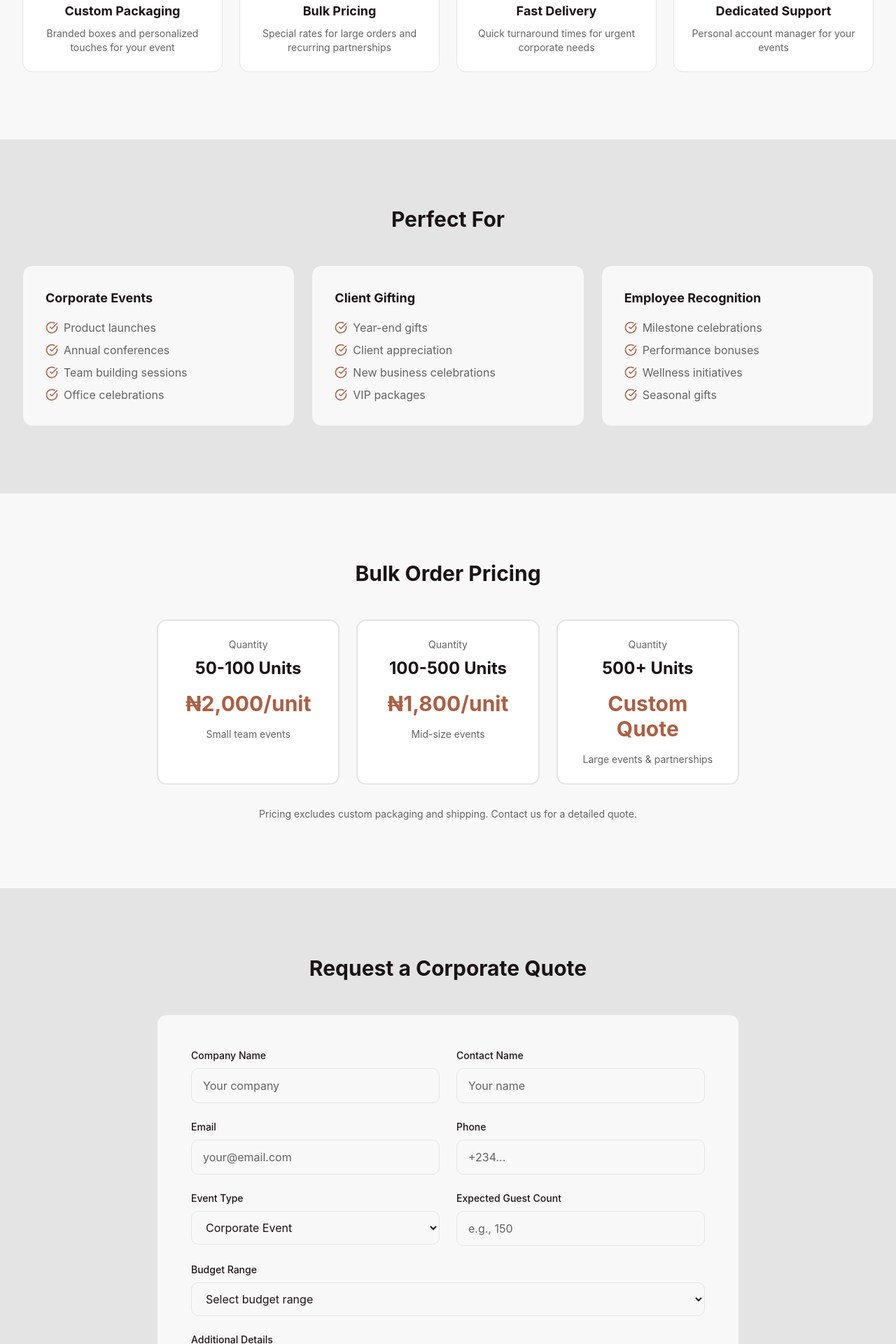
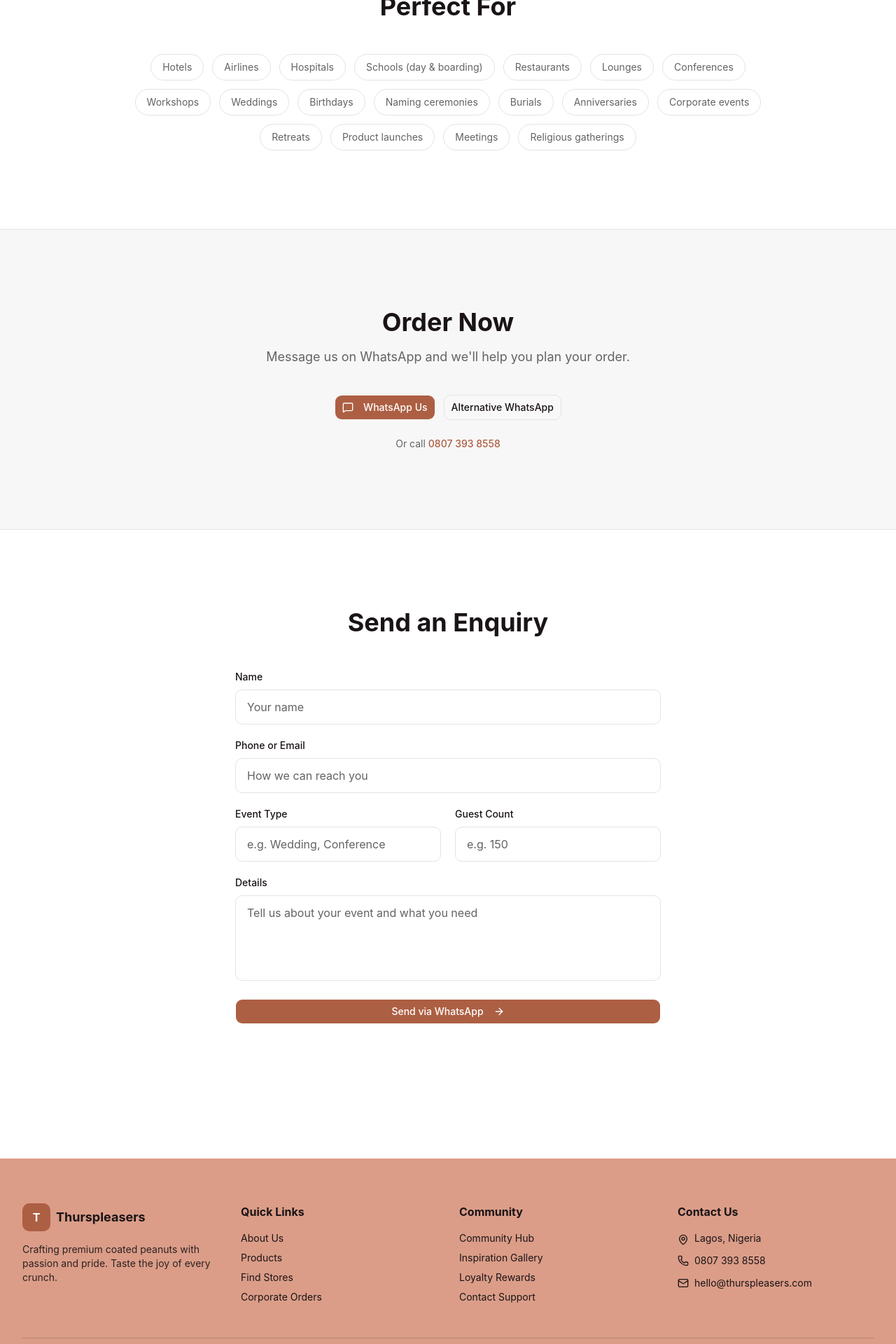
Before and after one commit to TobiWilliams001/Thurpleasers, a Next.js app: page /corporate in a window 1280 px wide. Shown: the part 640-2560 px from the top of the page at 70% size. Built offline with nearby package versions, Linux system fonts and the light colour scheme.

Commit message:
Rewrite corporate page to real event orders, drop invented pricing

```diff
--- a/app/corporate/page.tsx
+++ b/app/corporate/page.tsx
@@ -3,247 +3,181 @@
 import { Header } from '@/components/header'
 import { Footer } from '@/components/footer'
 import { Button } from '@/components/ui/button'
-import Link from 'next/link'
-import { CheckCircle, Gift, Users, Zap, ArrowRight } from 'lucide-react'
+import { ArrowRight, MessageSquare } from 'lucide-react'
 import { useState } from 'react'
+
+const perfectFor = [
+  'Hotels',
+  'Airlines',
+  'Hospitals',
+  'Schools (day & boarding)',
+  'Restaurants',
+  'Lounges',
+  'Conferences',
+  'Workshops',
+  'Weddings',
+  'Birthdays',
+  'Naming ceremonies',
+  'Burials',
+  'Anniversaries',
+  'Corporate events',
+  'Retreats',
+  'Product launches',
+  'Meetings',
+  'Religious gatherings',
+]
 
 export default function CorporatePage() {
   const [formData, setFormData] = useState({
-    companyName: '',
-    contactName: '',
-    email: '',
-    phone: '',
-    eventType: 'corporate-event',
+    name: '',
+    contact: '',
+    eventType: '',
     guestCount: '',
-    budget: '',
     message: '',
   })
 
   const handleSubmit = (e: React.FormEvent) => {
     e.preventDefault()
-    // In production, this would send to an API
-    const whatsappMessage = `Corporate Order Inquiry:
-Company: ${formData.companyName}
-Contact: ${formData.contactName}
-Email: ${formData.email}
-Phone: ${formData.phone}
-Event Type: ${formData.eventType}
-Guest Count: ${formData.guestCount}
-Budget: ${formData.budget}
-Message: ${formData.message}`
-
-    const encoded = encodeURIComponent(whatsappMessage)
-    window.open(`https://wa.me/2348073938558?text=${encoded}`, '_blank')
+    const whatsappMessage = `Event / Souvenir Enquiry:
+Name: ${formData.name}
+Contact: ${formData.contact}
+Event: ${formData.eventType}
+Guests: ${formData.guestCount}
+Details: ${formData.message}`
+    window.open(`https://wa.me/2348073938558?text=${encodeURIComponent(whatsappMessage)}`, '_blank')
   }
 
   return (
-    <main className="min-h-screen bg-background">
+    <main className="min-h-screen bg-white text-foreground">
       <Header />
 
       {/* Hero */}
-      <section className="bg-gradient-to-br from-primary to-secondary text-primary-foreground py-16 md:py-24">
-        <div className="max-w-7xl mx-auto px-4 sm:px-6 lg:px-8">
-          <h1 className="text-4xl md:text-5xl font-bold mb-6">Corporate Solutions</h1>
-          <p className="text-xl opacity-95 max-w-3xl text-balance">
-            Perfect for corporate events, team celebrations, client gifts, and employee recognition.
-            Let Thurspleasers elevate your next corporate gathering.
+      <section className="border-b border-border bg-white">
+        <div className="max-w-4xl mx-auto px-4 sm:px-6 lg:px-8 py-20 md:py-28 text-center">
+          <span className="inline-block mb-4 text-sm font-medium tracking-wide text-primary uppercase">
+            Event &amp; Souvenir Orders
+          </span>
+          <h1 className="text-4xl md:text-5xl font-bold mb-6 text-balance">
+            Make Your Moments Special
+          </h1>
+          <p className="text-lg text-muted-foreground max-w-2xl mx-auto text-balance">
+            Make your events truly memorable with thoughtfully packaged Thurspleasers Coated
+            Peanuts — delightful, unforgettable mementos for your guests, clients, and
+            friends. Let&apos;s help you create lasting impressions that linger long after
+            the moment is gone.
           </p>
         </div>
       </section>
 
-      {/* Why Choose */}
-      <section className="py-16 md:py-24">
-        <div className="max-w-7xl mx-auto px-4 sm:px-6 lg:px-8">
-          <h2 className="text-3xl font-bold text-center mb-12">Why Corporate Partners Choose Thurspleasers</h2>
-          <div className="grid md:grid-cols-4 gap-6">
-            {[
-              { icon: Gift, title: 'Custom Packaging', desc: 'Branded boxes and personalized touches for your event' },
-              { icon: Users, title: 'Bulk Pricing', desc: 'Special rates for large orders and recurring partnerships' },
-              { icon: Zap, title: 'Fast Delivery', desc: 'Quick turnaround times for urgent corporate needs' },
-              { icon: CheckCircle, title: 'Dedicated Support', desc: 'Personal account manager for your events' },
-            ].map((feature, idx) => (
-              <div key={idx} className="bg-card border border-border rounded-xl p-6 text-center">
-                <feature.icon size={32} className="text-primary mx-auto mb-4" />
-                <h3 className="font-bold text-lg mb-2">{feature.title}</h3>
-                <p className="text-sm text-muted-foreground">{feature.desc}</p>
-              </div>
+      {/* Perfect For */}
+      <section className="bg-white">
+        <div className="max-w-5xl mx-auto px-4 sm:px-6 lg:px-8 py-20 md:py-28">
+          <h2 className="text-3xl md:text-4xl font-bold text-center mb-12">Perfect For</h2>
+          <div className="flex flex-wrap justify-center gap-3">
+            {perfectFor.map((item) => (
+              <span
+                key={item}
+                className="rounded-full border border-border px-4 py-2 text-sm text-muted-foreground"
+              >
+                {item}
+              </span>
             ))}
           </div>
         </div>
       </section>
 
-      {/* Use Cases */}
-      <section className="py-16 md:py-24 bg-muted">
-        <div className="max-w-7xl mx-auto px-4 sm:px-6 lg:px-8">
-          <h2 className="text-3xl font-bold text-center mb-12">Perfect For</h2>
-          <div className="grid md:grid-cols-3 gap-6">
-            {[
-              {
-                title: 'Corporate Events',
-                items: ['Product launches', 'Annual conferences', 'Team building sessions', 'Office celebrations'],
-              },
-              {
-                title: 'Client Gifting',
-                items: ['Year-end gifts', 'Client appreciation', 'New business celebrations', 'VIP packages'],
-              },
-              {
-                title: 'Employee Recognition',
-                items: ['Milestone celebrations', 'Performance bonuses', 'Wellness initiatives', 'Seasonal gifts'],
-              },
-            ].map((useCase, idx) => (
-              <div key={idx} className="bg-background rounded-xl p-8 border border-border">
-                <h3 className="font-bold text-lg mb-4">{useCase.title}</h3>
-                <ul className="space-y-2">
-                  {useCase.items.map((item, i) => (
-                    <li key={i} className="flex items-center gap-2 text-muted-foreground">
-                      <CheckCircle size={18} className="text-primary flex-shrink-0" />
-                      {item}
-                    </li>
-                  ))}
-                </ul>
+      {/* Order via WhatsApp */}
+      <section className="border-t border-border bg-muted/30">
+        <div className="max-w-3xl mx-auto px-4 sm:px-6 lg:px-8 py-20 md:py-28 text-center">
+          <h2 className="text-3xl md:text-4xl font-bold mb-4">Order Now</h2>
+          <p className="text-lg text-muted-foreground mb-10">
+            Message us on WhatsApp and we&apos;ll help you plan your order.
+          </p>
+          <div className="flex flex-col sm:flex-row gap-3 justify-center">
+            <a href="https://wa.link/uc0jvz" target="_blank" rel="noopener noreferrer">
+              <Button size="lg" className="w-full sm:w-auto">
+                <MessageSquare size={18} className="mr-2" />
+                WhatsApp Us
+              </Button>
+            </a>
+            <a href="https://wa.link/5ttuef" target="_blank" rel="noopener noreferrer">
+              <Button size="lg" variant="outline" className="w-full sm:w-auto">
+                Alternative WhatsApp
+              </Button>
+            </a>
           </div>
-            ))}
-          </div>
-        </div>
-      </section>
-
-      {/* Pricing */}
-      <section className="py-16 md:py-24">
-        <div className="max-w-4xl mx-auto px-4 sm:px-6 lg:px-8">
-          <h2 className="text-3xl font-bold text-center mb-12">Bulk Order Pricing</h2>
-          <div className="grid md:grid-cols-3 gap-6">
-            {[
-              { quantity: '50-100 Units', price: '₦2,000/unit', desc: 'Small team events' },
-              { quantity: '100-500 Units', price: '₦1,800/unit', desc: 'Mid-size events' },
-              { quantity: '500+ Units', price: 'Custom Quote', desc: 'Large events & partnerships' },
-            ].map((tier, idx) => (
-              <div key={idx} className="bg-card border-2 border-border rounded-xl p-6 text-center hover:border-primary transition">
-                <p className="text-sm text-muted-foreground mb-2">Quantity</p>
-                <p className="text-2xl font-bold mb-4">{tier.quantity}</p>
-                <p className="text-3xl font-bold text-primary mb-4">{tier.price}</p>
-                <p className="text-sm text-muted-foreground">{tier.desc}</p>
-              </div>
-            ))}
-          </div>
-          <p className="text-center text-muted-foreground mt-8 text-sm">
-            Pricing excludes custom packaging and shipping. Contact us for a detailed quote.
+          <p className="mt-6 text-sm text-muted-foreground">
+            Or call{' '}
+            <a href="tel:+2348073938558" className="text-primary font-medium hover:underline">
+              0807 393 8558
+            </a>
           </p>
         </div>
       </section>
 
-      {/* Request Form */}
-      <section className="py-16 md:py-24 bg-muted">
-        <div className="max-w-4xl mx-auto px-4 sm:px-6 lg:px-8">
-          <h2 className="text-3xl font-bold text-center mb-12">Request a Corporate Quote</h2>
-          <div className="bg-background border border-border rounded-xl p-8 md:p-12">
-            <form onSubmit={handleSubmit} className="space-y-6">
-              <div className="grid md:grid-cols-2 gap-6">
+      {/* Enquiry Form */}
+      <section className="border-t border-border bg-white">
+        <div className="max-w-2xl mx-auto px-4 sm:px-6 lg:px-8 py-20 md:py-28">
+          <h2 className="text-3xl md:text-4xl font-bold text-center mb-12">Send an Enquiry</h2>
+          <form onSubmit={handleSubmit} className="space-y-5">
             <div>
-                  <label className="block text-sm font-medium mb-2">Company Name</label>
+              <label className="block text-sm font-medium mb-2">Name</label>
               <input
                 type="text"
                 required
-                    value={formData.companyName}
-                    onChange={(e) => setFormData({ ...formData, companyName: e.target.value })}
-                    placeholder="Your company"
-                    className="w-full px-4 py-3 rounded-lg border border-border bg-background text-foreground placeholder-muted-foreground focus:outline-none focus:ring-2 focus:ring-primary"
+                value={formData.name}
+                onChange={(e) => setFormData({ ...formData, name: e.target.value })}
+                placeholder="Your name"
+                className="w-full px-4 py-3 rounded-lg border border-border bg-white text-foreground placeholder-muted-foreground focus:outline-none focus:ring-2 focus:ring-primary"
               />
             </div>
             <div>
-                  <label className="block text-sm font-medium mb-2">Contact Name</label>
+              <label className="block text-sm font-medium mb-2">Phone or Email</label>
               <input
                 type="text"
                 required
-                    value={formData.contactName}
-                    onChange={(e) => setFormData({ ...formData, contactName: e.target.value })}
-                    placeholder="Your name"
-                    className="w-full px-4 py-3 rounded-lg border border-border bg-background text-foreground placeholder-muted-foreground focus:outline-none focus:ring-2 focus:ring-primary"
+                value={formData.contact}
+                onChange={(e) => setFormData({ ...formData, contact: e.target.value })}
+                placeholder="How we can reach you"
+                className="w-full px-4 py-3 rounded-lg border border-border bg-white text-foreground placeholder-muted-foreground focus:outline-none focus:ring-2 focus:ring-primary"
               />
             </div>
-              </div>
-
-              <div className="grid md:grid-cols-2 gap-6">
+            <div className="grid sm:grid-cols-2 gap-5">
               <div>
-                  <label className="block text-sm font-medium mb-2">Email</label>
+                <label className="block text-sm font-medium mb-2">Event Type</label>
                 <input
-                    type="email"
-                    required
-                    value={formData.email}
-                    onChange={(e) => setFormData({ ...formData, email: e.target.value })}
-                    placeholder="your@email.com"
-                    className="w-full px-4 py-3 rounded-lg border border-border bg-background text-foreground placeholder-muted-foreground focus:outline-none focus:ring-2 focus:ring-primary"
+                  type="text"
+                  value={formData.eventType}
+                  onChange={(e) => setFormData({ ...formData, eventType: e.target.value })}
+                  placeholder="e.g. Wedding, Conference"
+                  className="w-full px-4 py-3 rounded-lg border border-border bg-white text-foreground placeholder-muted-foreground focus:outline-none focus:ring-2 focus:ring-primary"
                 />
               </div>
               <div>
-                  <label className="block text-sm font-medium mb-2">Phone</label>
-                  <input
-                    type="tel"
-                    required
-                    value={formData.phone}
-                    onChange={(e) => setFormData({ ...formData, phone: e.target.value })}
-                    placeholder="+234..."
-                    className="w-full px-4 py-3 rounded-lg border border-border bg-background text-foreground placeholder-muted-foreground focus:outline-none focus:ring-2 focus:ring-primary"
-                  />
-                </div>
-              </div>
-
-              <div className="grid md:grid-cols-2 gap-6">
-                <div>
-                  <label className="block text-sm font-medium mb-2">Event Type</label>
-                  <select
-                    value={formData.eventType}
-                    onChange={(e) => setFormData({ ...formData, eventType: e.target.value })}
-                    className="w-full px-4 py-3 rounded-lg border border-border bg-background text-foreground focus:outline-none focus:ring-2 focus:ring-primary"
-                  >
-                    <option value="corporate-event">Corporate Event</option>
-                    <option value="client-gift">Client Gifting</option>
-                    <option value="employee-recognition">Employee Recognition</option>
-                    <option value="other">Other</option>
-                  </select>
-                </div>
-                <div>
-                  <label className="block text-sm font-medium mb-2">Expected Guest Count</label>
+                <label className="block text-sm font-medium mb-2">Guest Count</label>
                 <input
                   type="number"
                   value={formData.guestCount}
                   onChange={(e) => setFormData({ ...formData, guestCount: e.target.value })}
-                    placeholder="e.g., 150"
-                    className="w-full px-4 py-3 rounded-lg border border-border bg-background text-foreground placeholder-muted-foreground focus:outline-none focus:ring-2 focus:ring-primary"
+                  placeholder="e.g. 150"
+                  className="w-full px-4 py-3 rounded-lg border border-border bg-white text-foreground placeholder-muted-foreground focus:outline-none focus:ring-2 focus:ring-primary"
                 />
               </div>
             </div>
-
             <div>
-                <label className="block text-sm font-medium mb-2">Budget Range</label>
-                <select
-                  value={formData.budget}
-                  onChange={(e) => setFormData({ ...formData, budget: e.target.value })}
-                  className="w-full px-4 py-3 rounded-lg border border-border bg-background text-foreground focus:outline-none focus:ring-2 focus:ring-primary"
-                >
-                  <option value="">Select budget range</option>
-                  <option value="100k-500k">₦100K - ₦500K</option>
-                  <option value="500k-1m">₦500K - ₦1M</option>
-                  <option value="1m-5m">₦1M - ₦5M</option>
-                  <option value="5m+">₦5M+</option>
-                </select>
-              </div>
-
-              <div>
-                <label className="block text-sm font-medium mb-2">Additional Details</label>
+              <label className="block text-sm font-medium mb-2">Details</label>
               <textarea
                 value={formData.message}
                 onChange={(e) => setFormData({ ...formData, message: e.target.value })}
-                  placeholder="Tell us about your event, timeline, and any special requests..."
-                  rows={5}
-                  className="w-full px-4 py-3 rounded-lg border border-border bg-background text-foreground placeholder-muted-foreground focus:outline-none focus:ring-2 focus:ring-primary"
+                placeholder="Tell us about your event and what you need"
+                rows={4}
+                className="w-full px-4 py-3 rounded-lg border border-border bg-white text-foreground placeholder-muted-foreground focus:outline-none focus:ring-2 focus:ring-primary resize-none"
               />
             </div>
-
-              <Button type="submit" size="lg" className="w-full bg-primary hover:opacity-90">
-                Send Quote Request <ArrowRight className="ml-2" size={20} />
+            <Button type="submit" size="lg" className="w-full">
+              Send via WhatsApp <ArrowRight className="ml-2" size={18} />
             </Button>
           </form>
-          </div>
         </div>
       </section>
 
```
Lines whose indentation alone changed are shown as unchanged.
